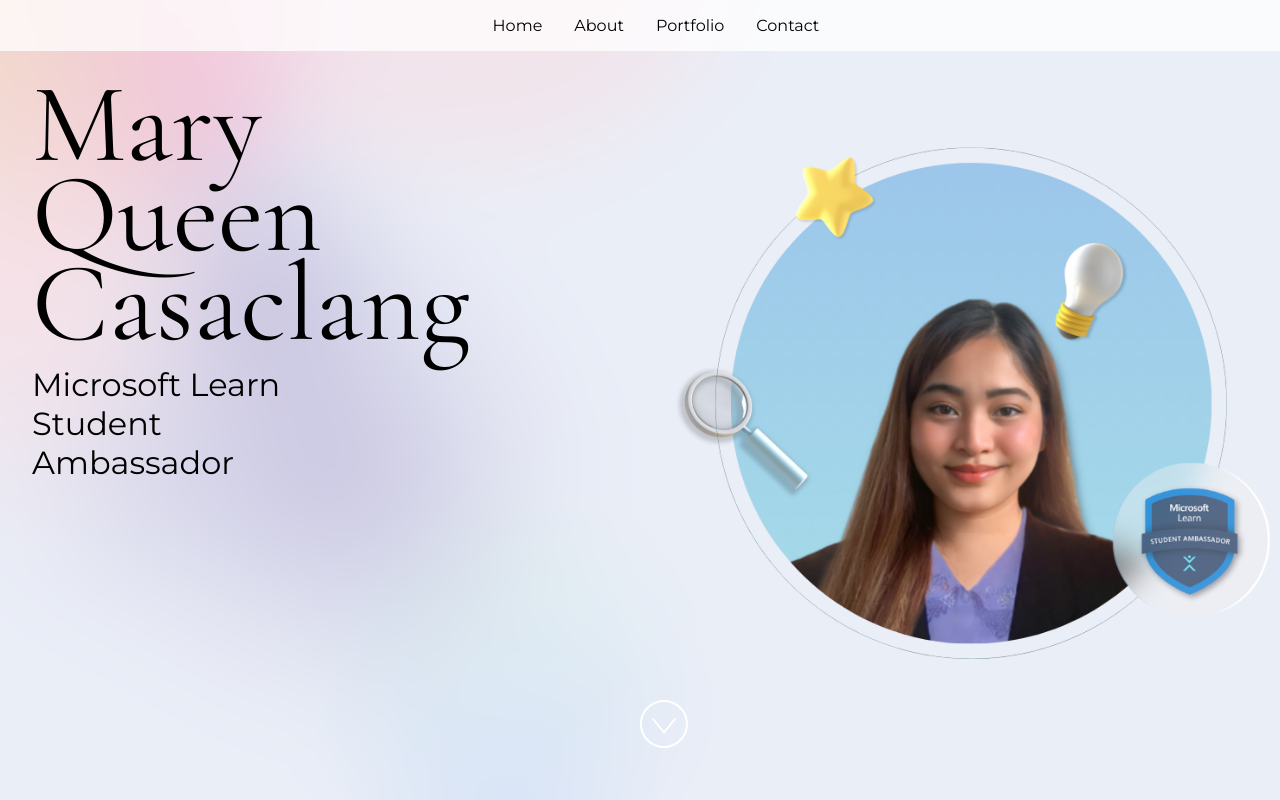
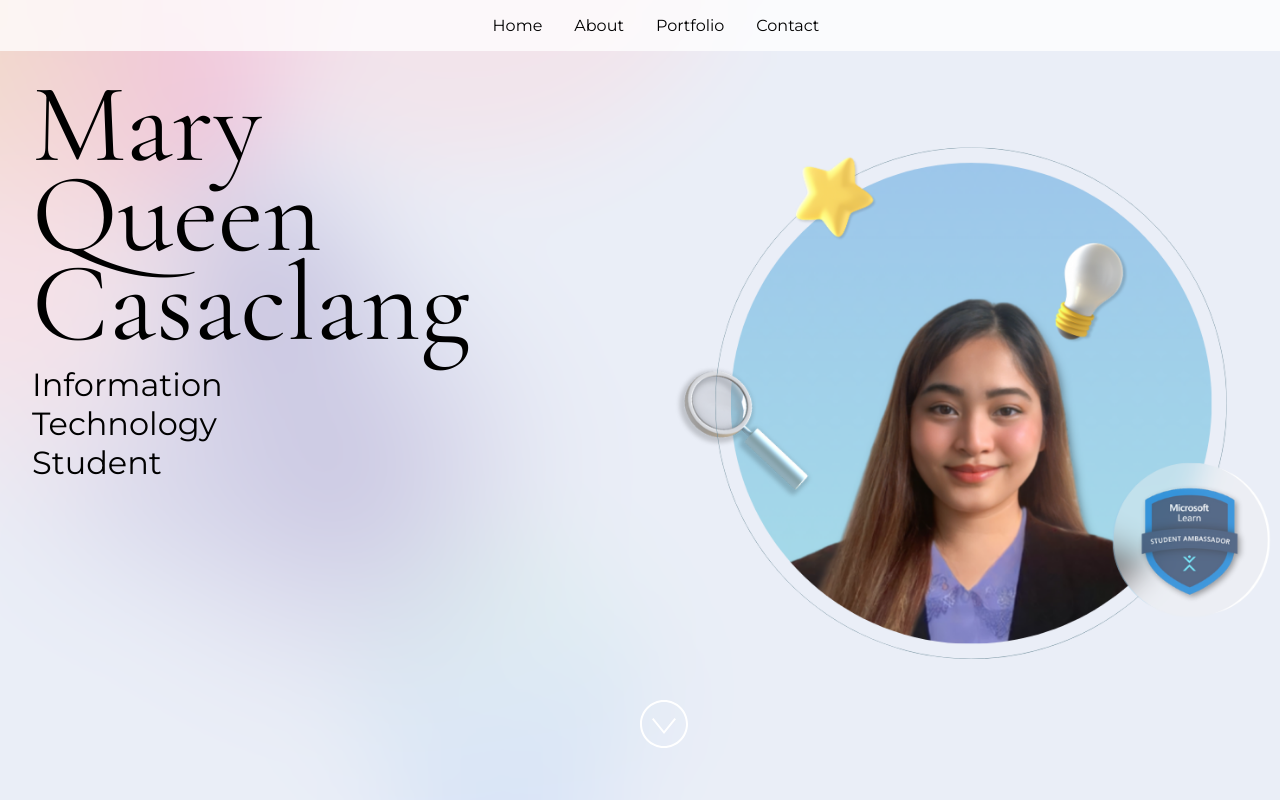
Before and after one commit to queenyxies/MLSAportfolio, a React (Vite) app: page / in a window 1280 px wide. Built offline with nearby package versions, Linux system fonts and the light colour scheme.

Commit message:
IT student modify

```diff
--- a/src/App.jsx
+++ b/src/App.jsx
@@ -25,7 +25,7 @@ import "./styles.css";
  */
 const siteProps = {
   name: "Mary Queen Casaclang",
-  title: "Microsoft Learn Student Ambassador",
+  title: "Information Technology Student",
   email: "MaryQueen.Casaclang@studentambassadors.com",
   gitHub: "queenyxies",
   instagram: "queenyxies",
```
